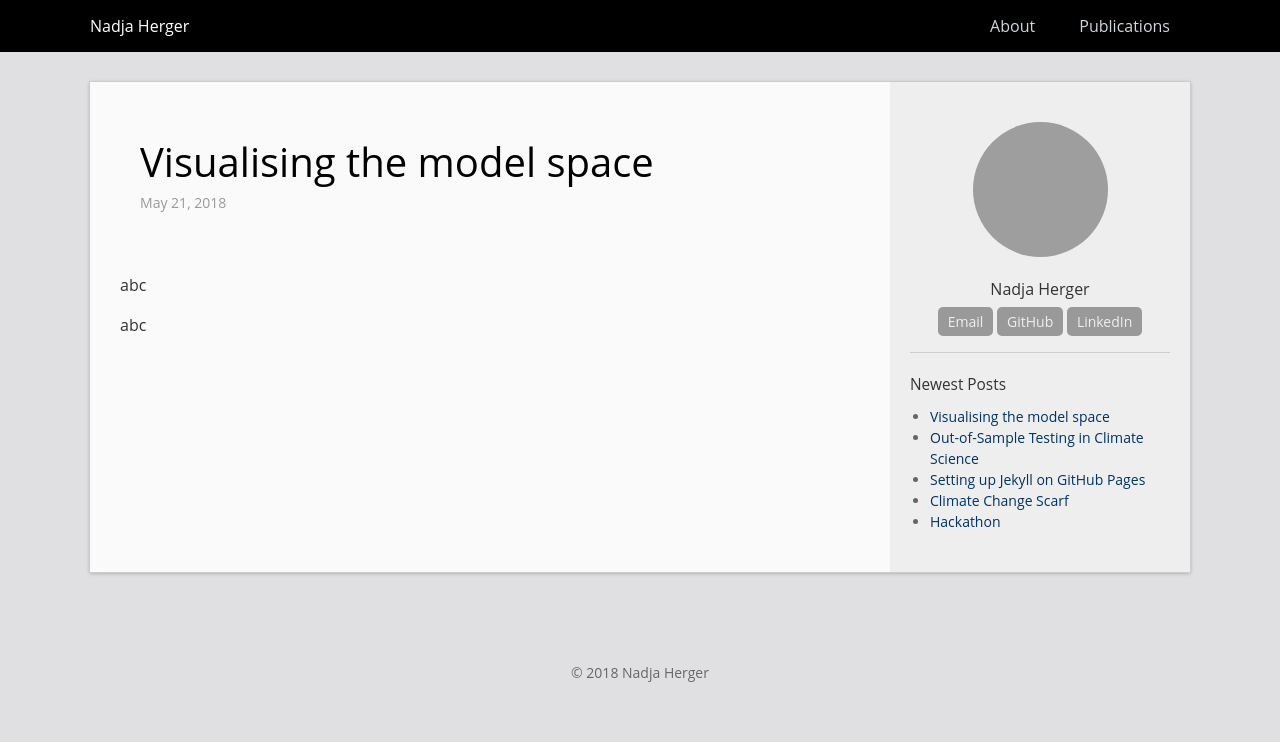
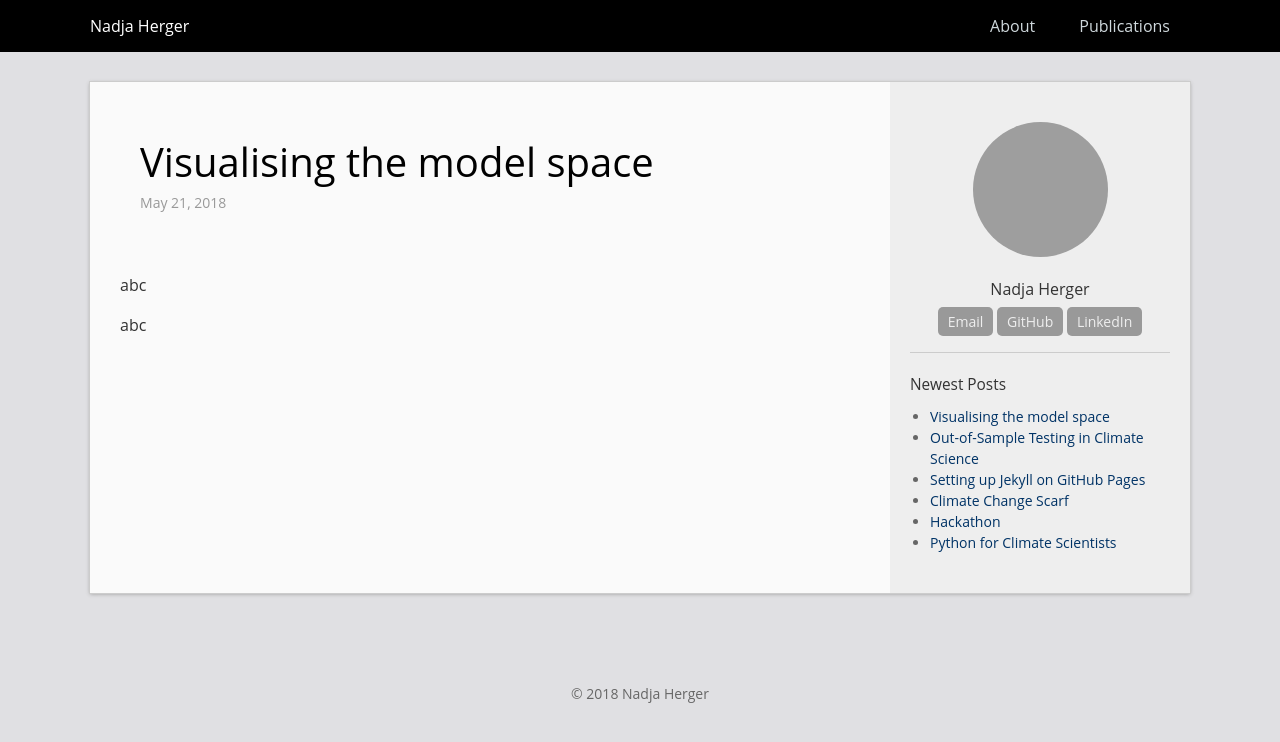
Before and after one commit to oliverangelil/oliverangelil.github.io, a Jekyll site: the page built from _posts/2018-05-21-MDS.md, in a window 1280 px wide. Shown: the top 742 px of the page. Built offline with Jekyll 4.4.1, drawn with Linux system fonts in a browser that asks for light colours; comment, search, counter and statistics services are not loaded; grey boxes are pictures that could not be loaded.

Commit message:
adjust number of posts visible

```diff
--- a/_includes/sidebar.html
+++ b/_includes/sidebar.html
@@ -18,7 +18,7 @@
 <div class="col-box">
   <div class="col-box-title">Newest Posts</div>
   <ul class="post-list">
-    {% for post in site.posts limit:5 %}
+    {% for post in site.posts limit:10 %}
       <li><a class="post-link" href="{{ post.url | prepend: site.baseurl }}">{{ post.title }}</a></li>
     {% endfor %}
   </ul>
```
